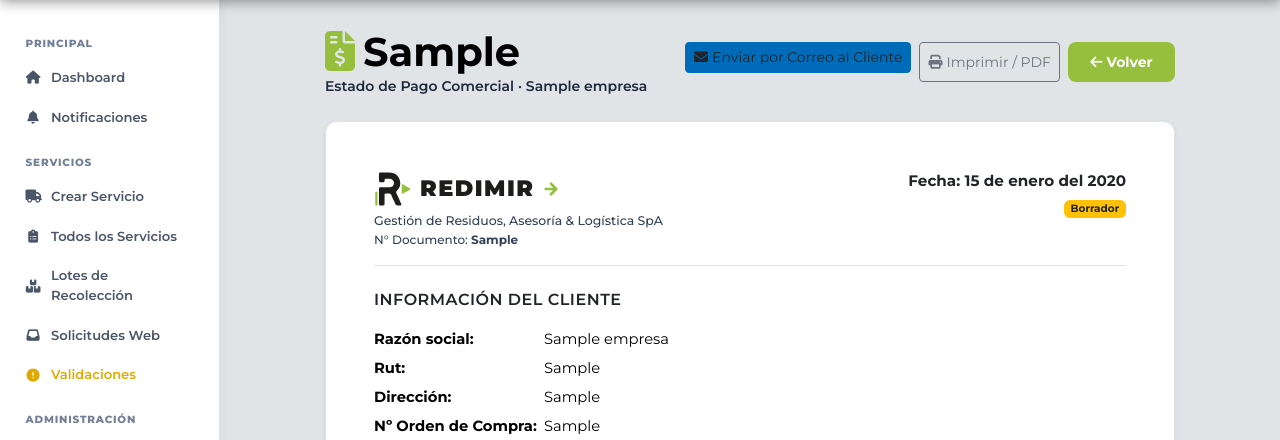
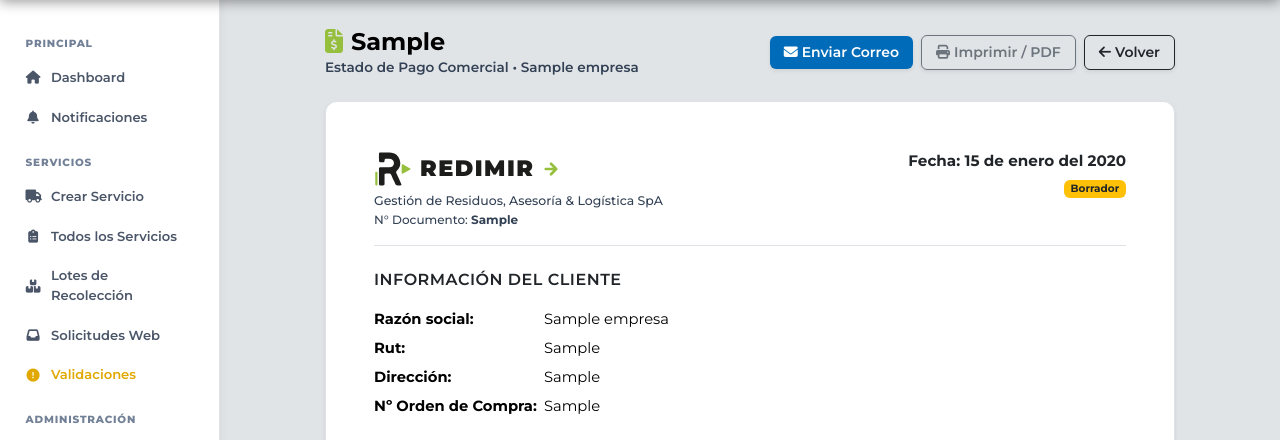
Before and after one commit to SangreL1/Redimir, a Django app: page /estados-de-pago/1/ in a window 1280 px wide. Shown: the part 63-503 px from the top of the page. Run offline with Django 4.2, Linux system fonts and the light colour scheme; a user stored in the database is signed in; tables that the repository leaves empty hold one stand-in row (values such as "Sample post").

Commit message:
style(ui): corregir diseno y contraste de botones de envio de correo en detalle EDP y certificados

```diff
--- a/templates/certificados/generador.html
+++ b/templates/certificados/generador.html
@@ -41,8 +41,8 @@
         </a>
         <form method="post" action="{% url 'enviar_certificado_email' certificado.id %}" style="display:inline;" onsubmit="return confirm('¿Enviar certificado con PDF adjunto al correo {{ certificado.empresa.email_contacto }}?');">
             {% csrf_token %}
-            <button type="submit" class="btn-primary-redimir" style="background-color: #006BB8;">
-                <i class="fas fa-envelope me-2"></i>Enviar PDF por Correo a {{ certificado.empresa.email_contacto }}
+            <button type="submit" class="btn btn-sm text-white shadow-sm" style="background-color: #006BB8; border: none; border-radius: 6px; font-weight: 600; padding: 8px 16px; color: #FFFFFF !important;" title="Enviar a {{ certificado.empresa.email_contacto }}">
+                <i class="fas fa-envelope me-2"></i>Enviar PDF por Correo
             </button>
         </form>
     </div>
--- a/templates/certificados/lista.html
+++ b/templates/certificados/lista.html
@@ -47,7 +47,7 @@
                             </a>
                             <form method="post" action="{% url 'enviar_certificado_email' cert.id %}" class="d-inline" onsubmit="return confirm('¿Enviar certificado {{ cert.codigo_certificado }} con PDF adjunto al correo {{ cert.empresa.email_contacto }}?');">
                                 {% csrf_token %}
-                                <button type="submit" class="btn btn-sm btn-primary-redimir" style="padding: 4px 10px; font-size: 0.82rem; background-color: #006BB8;" title="Enviar por correo a {{ cert.empresa.email_contacto }}">
+                                <button type="submit" class="btn btn-sm text-white" style="padding: 4px 10px; font-size: 0.82rem; background-color: #006BB8; border: none; font-weight: 600; color: #FFFFFF !important; white-space: nowrap;" title="Enviar por correo a {{ cert.empresa.email_contacto }}">
                                     <i class="fas fa-envelope me-1"></i> Enviar
                                 </button>
                             </form>
--- a/templates/empresas/detalle_edp.html
+++ b/templates/empresas/detalle_edp.html
@@ -5,22 +5,22 @@
 <div class="fade-in-up" style="max-width: 850px; margin: 0 auto;">
 
   <!-- Toolbar No-Imprimible -->
-  <div class="d-flex align-items-center justify-content-between mb-4 d-print-none">
+  <div class="d-flex flex-wrap align-items-center justify-content-between gap-3 mb-4 d-print-none">
     <div>
-      <h1 class="page-title mb-0"><i class="fas fa-file-invoice-dollar text-primary-redimir me-2"></i>{{ edp.numero_edp }}</h1>
-      <p class="page-subtitle mb-0">Estado de Pago Comercial · {{ edp.empresa.nombre }}</p>
+      <h1 class="page-title mb-0" style="font-size: 1.5rem;"><i class="fas fa-file-invoice-dollar text-primary-redimir me-2"></i>{{ edp.numero_edp }}</h1>
+      <p class="page-subtitle mb-0 text-muted" style="font-size: 0.85rem;">Estado de Pago Comercial &bull; {{ edp.empresa.nombre }}</p>
     </div>
-    <div class="d-flex gap-2">
-      <form method="post" action="{% url 'estados-de-pago-enviar-email' edp.pk %}" class="d-inline" onsubmit="return confirm('¿Enviar resumen oficial del Estado de Pago {{ edp.numero_edp }} al correo {{ edp.empresa.email_contacto }}?');">
+    <div class="d-flex align-items-center gap-2 flex-wrap">
+      <form method="post" action="{% url 'estados-de-pago-enviar-email' edp.pk %}" class="d-inline m-0" onsubmit="return confirm('¿Enviar resumen oficial del Estado de Pago {{ edp.numero_edp }} al correo {{ edp.empresa.email_contacto }}?');">
         {% csrf_token %}
-        <button type="submit" class="btn btn-success-redimir btn-sm" style="background-color: #006BB8; border-color: #006BB8;">
-          <i class="fas fa-envelope me-1"></i>Enviar por Correo al Cliente
+        <button type="submit" class="btn btn-sm text-white shadow-sm" style="background-color: #006BB8; border: none; border-radius: 6px; font-weight: 600; padding: 6px 14px; white-space: nowrap; color: #FFFFFF !important;">
+          <i class="fas fa-envelope me-1"></i>Enviar Correo
         </button>
       </form>
-      <button onclick="window.print();" class="btn btn-outline-secondary btn-sm">
+      <button onclick="window.print();" class="btn btn-sm btn-outline-secondary shadow-sm" style="border-radius: 6px; font-weight: 600; padding: 6px 14px; white-space: nowrap;">
         <i class="fas fa-print me-1"></i>Imprimir / PDF
       </button>
-      <a href="/estados-de-pago/" class="btn btn-primary-redimir btn-sm text-decoration-none">
+      <a href="/estados-de-pago/" class="btn btn-sm btn-outline-dark shadow-sm text-decoration-none" style="border-radius: 6px; font-weight: 600; padding: 6px 14px; white-space: nowrap;">
         <i class="fas fa-arrow-left me-1"></i>Volver
       </a>
     </div>
```
